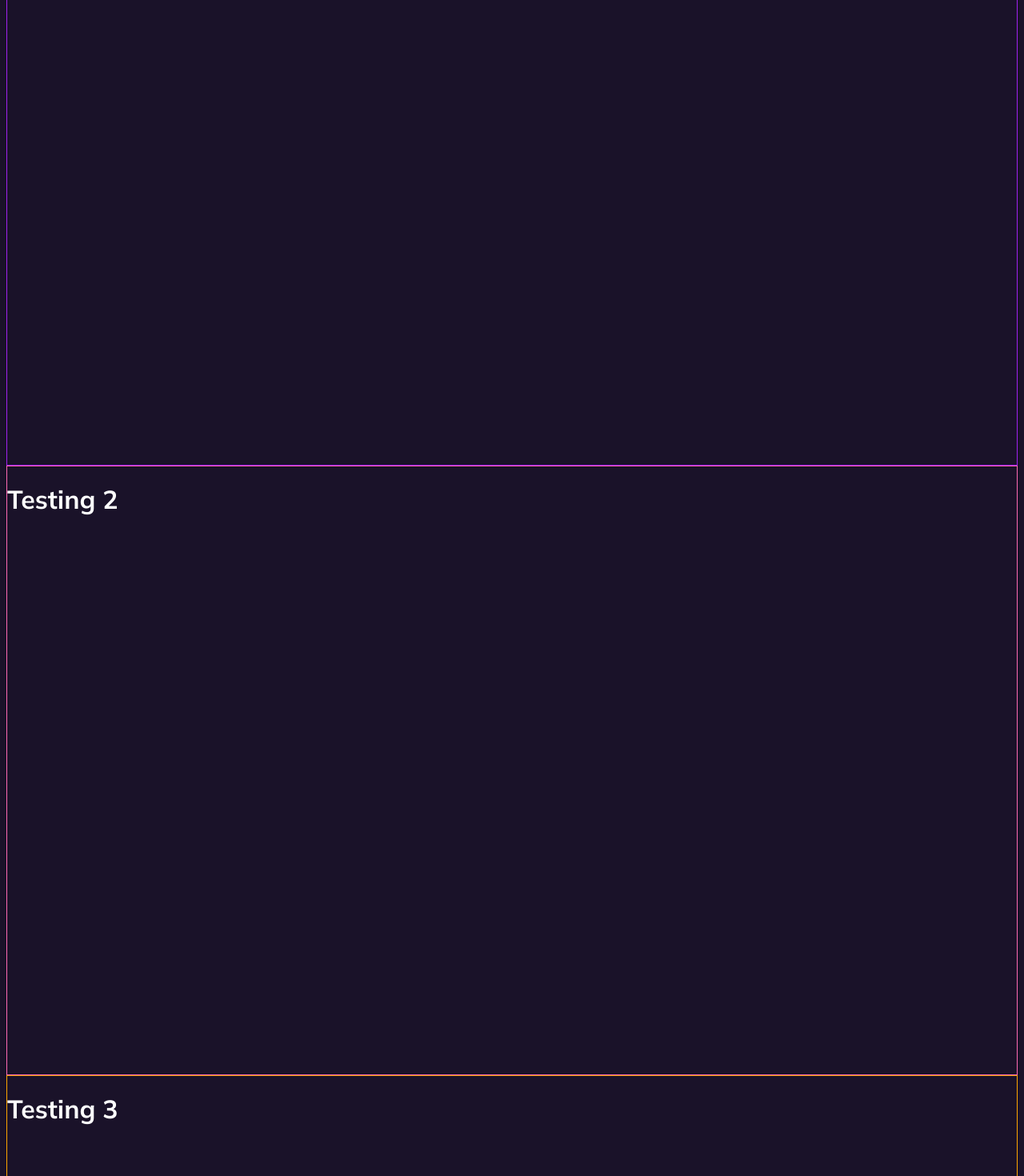
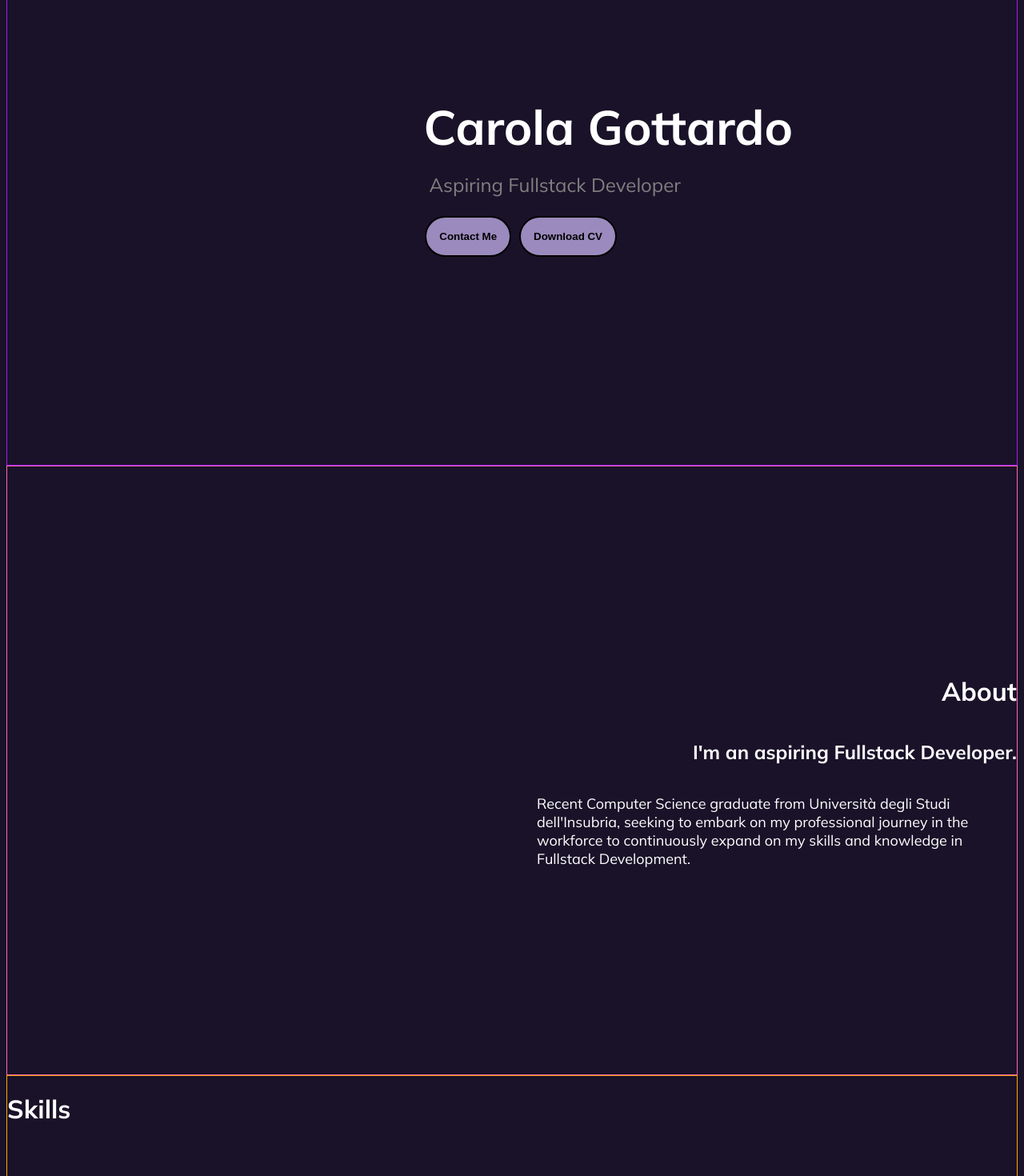
Before and after one commit to carolagottardo/react-sass-cv, a React (Vite) app: page / in a window 1280 px wide. Shown: the part 340-1810 px from the top of the page at 80% size. Built offline with nearby package versions, Linux system fonts and the light colour scheme; a web font is replaced by a local one.

Commit message:
section content - added (home & about) // !!! display flex positioning required

```diff
--- a/src/components/Navie/Navie.css
+++ b/src/components/Navie/Navie.css
@@ -39,6 +39,7 @@ li {
     text-align: center;
     text-decoration: none;
     padding: 10px;
+    cursor: pointer;
   }
 
   a:hover {
--- a/src/components/Sectionsy/Sectionsy.css
+++ b/src/components/Sectionsy/Sectionsy.css
@@ -10,6 +10,22 @@
   border: 1px solid #a020f0;
   height: 760px;
   scroll-behavior: smooth;
+  display: flex;
+  flex-direction: column;
+  justify-content: center;
+  align-items: flex-end;
+
+  h1 {
+    font-size: 60px;
+    margin-right: 280px;
+  }
+
+  p {
+    font-size: 24px;
+    margin-right: 420px;
+    margin-top: -20px;
+    color: grey;
+  }
 }
 
 .about-section {
@@ -17,6 +33,15 @@
   border: 1px solid hotpink;
   height: 760px;
   scroll-behavior: smooth;
+  display: flex;
+  flex-direction: column;
+  justify-content: center;
+  align-items: flex-end;
+
+  p {
+    font-size: 18px;
+    width: 600px;
+  }
 }
 
 .skills-section {
@@ -32,3 +57,19 @@
   height: 760px;
   scroll-behavior: smooth;
 }
+
+.buttonie {
+  background-color: #9b8abd;
+  color: black;
+  font-weight: bold;
+  border-radius: 40px;
+  border-style: solid;
+  padding: 16px;
+}
+
+.buttonie-container {
+  display: flex;
+  flex-direction: row;
+  gap: 10px;
+  margin-right: 500px;
+}
--- a/src/components/Sectionsy/Sectionsy.jsx
+++ b/src/components/Sectionsy/Sectionsy.jsx
@@ -6,19 +6,31 @@ function Sectionsy() {
   return (
     <div className="sections-base">
       <div id="home" className="home-section">
-        <h1>Testing 1</h1>
+        <h1>Carola Gottardo</h1>
+        <p>Aspiring Fullstack Developer</p>
+        <div className="buttonie-container">
+          <button className="buttonie">Contact Me</button>
+          <button className="buttonie">Download CV</button>
+        </div>
       </div>
 
       <div id="about" className="about-section">
-        <h1>Testing 2</h1>
+        <h1>About</h1>
+        <h2>I'm an aspiring Fullstack Developer.</h2>
+        <p>
+          Recent Computer Science graduate from Università degli Studi
+          dell'Insubria, seeking to embark on my professional journey in the
+          workforce to continuously expand on my skills and knowledge in
+          Fullstack Development.
+        </p>
       </div>
 
       <div id="skills" className="skills-section">
-        <h1>Testing 3</h1>
+        <h1>Skills</h1>
       </div>
 
       <div id="contact" className="contact-section">
-        <h1>Testing 4</h1>
+        <h1>Contact</h1>
       </div>
     </div>
   );
```
